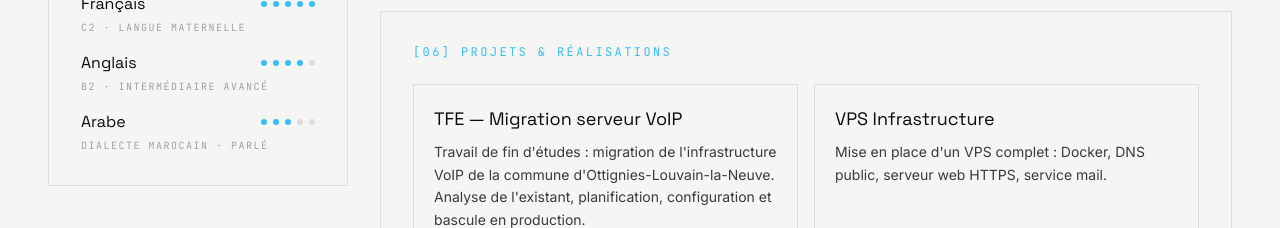
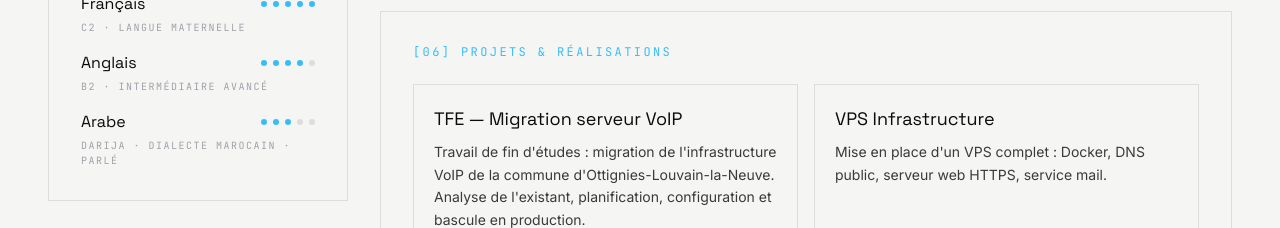
Before and after one commit to mm-elmazani/mm-elmazani-portfolio, a Next.js app: page /cv in a window 1280 px wide. Shown: the part 1680-1908 px from the top of the page. Built offline with nearby package versions, Linux system fonts and the light colour scheme.

Commit message:
fix: correction arabe into arabe dialect marocain

```diff
--- a/src/app/cv/page.tsx
+++ b/src/app/cv/page.tsx
@@ -97,7 +97,7 @@ const skills: { group: string; items: string[] }[] = [
 const languages = [
   { lang: "Français", level: 5, note: "C2 · langue maternelle" },
   { lang: "Anglais", level: 4, note: "B2 · intermédiaire avancé" },
-  { lang: "Arabe", level: 3, note: "Dialecte marocain · parlé" },
+  { lang: "Arabe", level: 3, note: "Darija · dialecte marocain · parlé" },
 ];
 
 const softSkills = [
```
